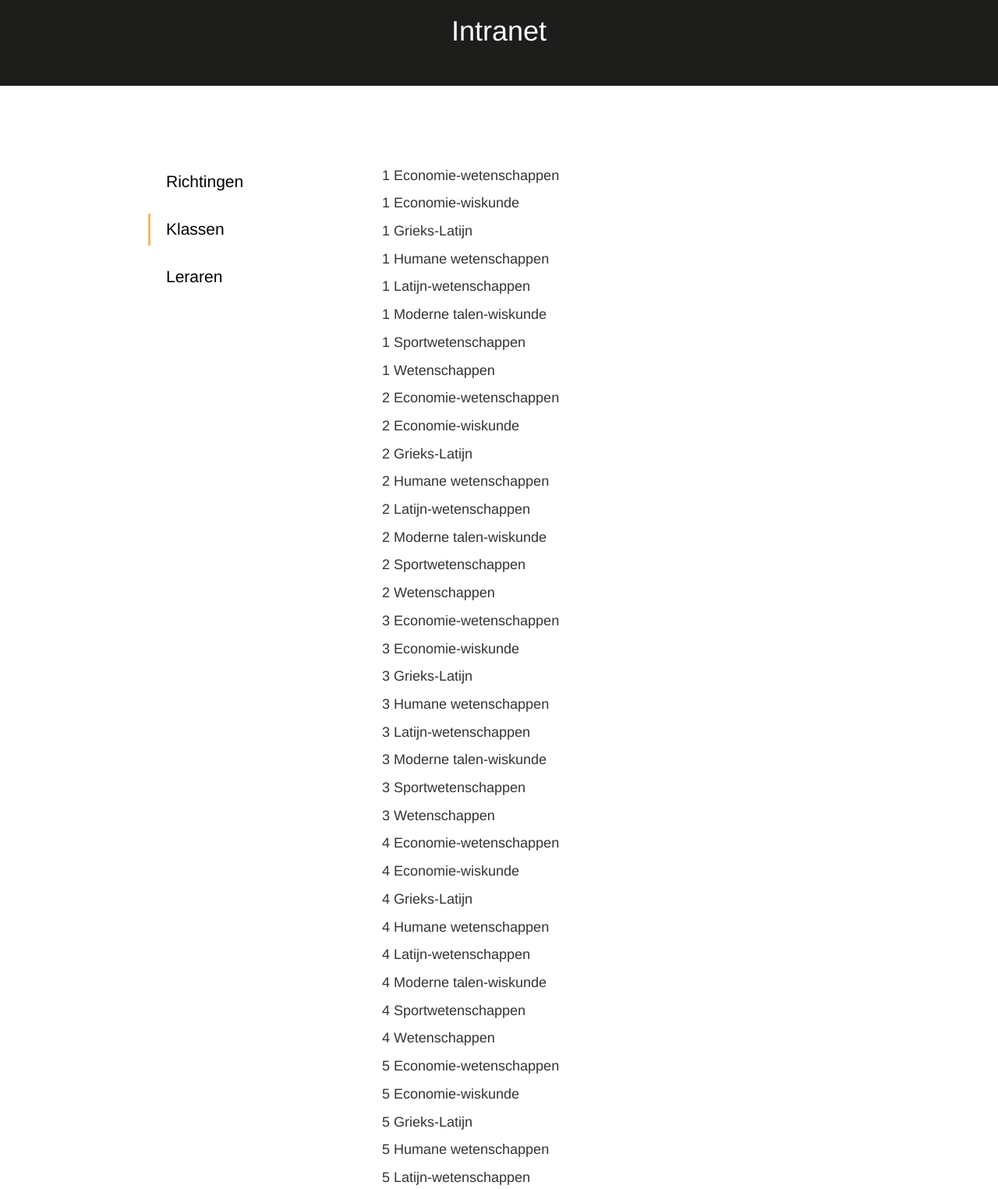
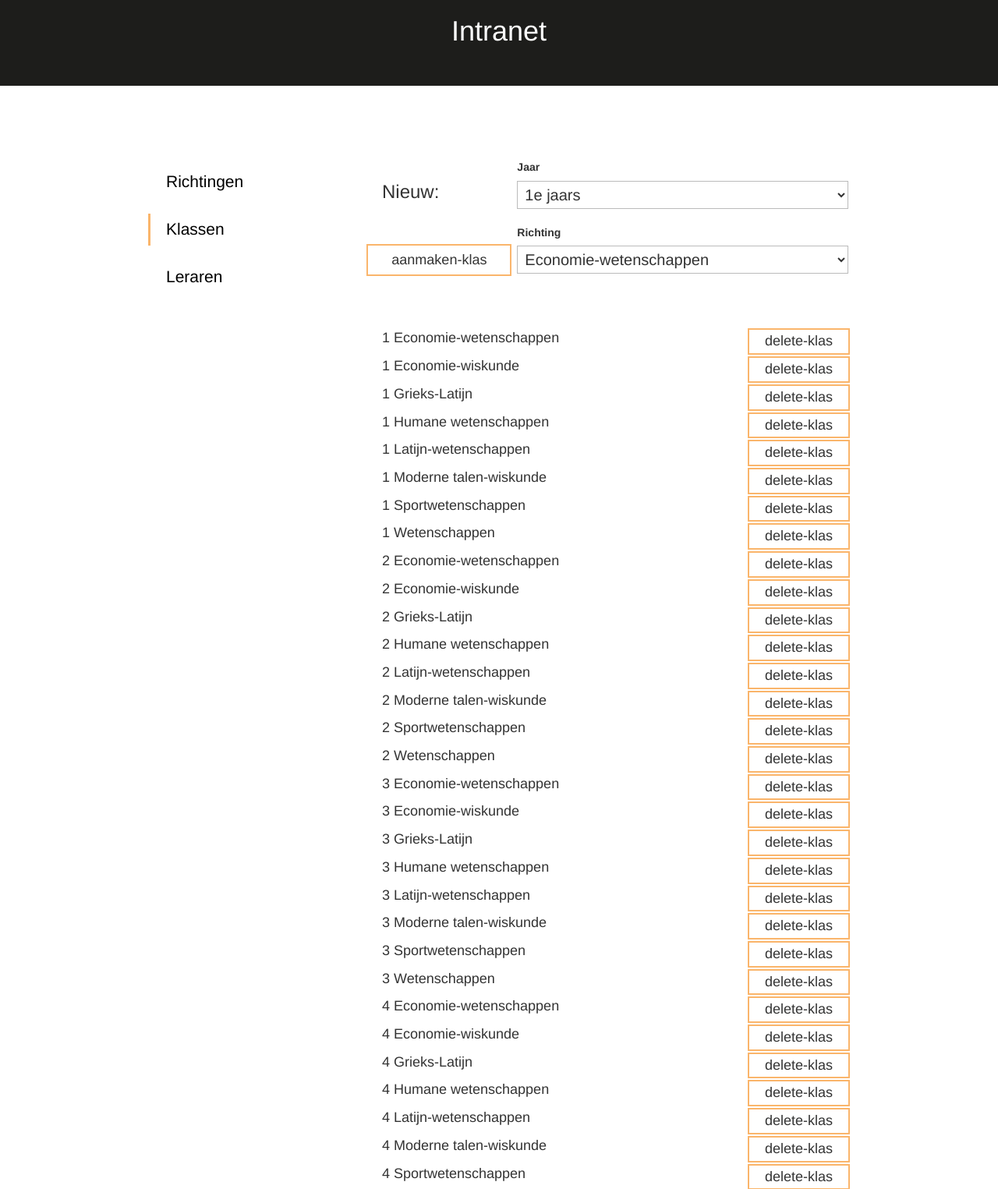
Before and after one commit to andrerobbe/python-site-school, a Flask app: page /intranet/Klassen in a window 1280 px wide. Shown: the part 112-1637 px from the top of the page at 78% size. Run offline with Flask 2, Linux system fonts and the light colour scheme; data comes from the database, SQL or seed files in the repository; both versions use the stored data as it was after the commit; some libraries are stand-ins or nearby versions.

Commit message:
dropdown klas create

```diff
--- a/project/forms.py
+++ b/project/forms.py
@@ -1,5 +1,5 @@
 from project import app
-from wtforms import Form, StringField, TextAreaField, IntegerField, validators
+from wtforms import Form, StringField, TextAreaField, IntegerField, validators, SelectField
 
 class MyForm(Form):
 	naam = StringField('Naam', [validators.Length(min=3, max=35), validators.required()])
@@ -11,3 +11,7 @@ class MyForm(Form):
 
 	#CREATE RICHTING
 	description = TextAreaField('Beschrijving', [validators.Length(min=20, max=500), validators.required()])
+
+	#CREATE KLAS
+	jaar = SelectField(u'Jaar', choices=[('1', '1e jaars'), ('2', '2e jaars'), ('3', '3e jaars'), ('3', '3e jaars'), ('4', '4e jaars'), ('5', '5e jaars'), ('6', '6e jaars')])
+	richting = SelectField(u'Richting', choices=[], coerce=int)
--- a/project/static/style.css
+++ b/project/static/style.css
@@ -366,7 +366,7 @@ footer a:hover {
 #intranet .new{
 	margin-bottom: 50px;
 	float: left;
-	width: 425px;
+	width: 475px;
 	padding-left: 50px;
 }
 #intranet .new dt{
@@ -375,16 +375,7 @@ footer a:hover {
 #intranet .new dt:first-child{
 	margin-top: 0;
 }
-#intranet .new dd textarea{
-	max-width: 425px;
-	min-width: 425px;
-	min-height: 40px;
-	height: 40px;
-}
-#intranet .new dd input{
-	width: 425px;
-}
-#intranet .new p input, #intranet .new dd input, #intranet .new dd textarea{
+#intranet .new p input, #intranet .new dd input, #intranet .new dd textarea, #intranet .new dd select{
 	/* DEFAULT STYLING RESET */
 	background: none !important;
 	color: inherit;
@@ -392,6 +383,21 @@ footer a:hover {
 	padding: 0;
 	font: inherit;
 	outline: inherit !important;
+}
+#intranet .new dd textarea{
+	max-width: 425px;
+	min-width: 425px;
+	min-height: 40px;
+	height: 40px;
+}
+#intranet .new dd input, #intranet .new dd select{
+	width: 100%;
+}
+#intranet .new dd input, #intranet .new dd textarea, #intranet .new dd select{
+	border: 1px solid #bbb;
+	padding: 2px 5px;
+	font-size: 20px;
+	transition: 0.15s all;
 }
 #intranet .new p input{ /* SEND BUTTON */
 	border: 2px solid #FAB56B;
@@ -407,12 +413,6 @@ footer a:hover {
 #intranet .delete p input:hover{
 	background-color: #FEE0C1 !important;
 }
-#intranet .new dd input, #intranet .new dd textarea{
-	border: 1px solid #bbb;
-	padding: 2px 5px;
-	font-size: 20px;
-	transition: 0.15s all;
-}
 #intranet .new dd input:focus, #intranet .new dd textarea:focus{
 	border-color: #FAB56B;
 }
@@ -424,7 +424,8 @@ footer a:hover {
 /*
 ###################
 # DELETE RICHTING #
-################### */
+###################
+*/
 .delete {
 	float: right;
 	position: relative;
@@ -449,6 +450,20 @@ footer a:hover {
 }
 
 
+/*
+###################
+# CREATE KLASSEN ##
+###################
+*/
+
+
+
+#intranet .new dd select{
+	padding: 5px 5px;
+}
+
+
+
 /* ############## KLASSEN  ############### */
 
 
--- a/project/templates/intranet.html
+++ b/project/templates/intranet.html
@@ -17,22 +17,21 @@
 		</div>
 		<div>
 			{% if option == 'Richtingen' %}
-			<ul class="study cfx">
 			<h4>Nieuw:</h4>
 			<form method="post" action="{{ url_for('intranet') }}" class="new">
-					<p><input type="submit" name='button' value="Aanmaken">
+				<p><input type="submit" name='button' value="aanmaken-richting">
 				{% from "_macros.html" import render_field %}
 				<dl>
 					{{ render_field(form.naam) }}
 					{{ render_field(form.description) }}
 				</dl>
 			</form>
-
+			<ul class="study cfx">
 				{% for richting in aanbodArray %}
 					<li>
 						<div>
 							<form method="post" action="{{ url_for('intranet') }}" class="delete">
-								<p><input type="submit" name='button' value="Delete" class="deletebtn"></p>
+								<p><input type="submit" name='button' value="delete-richting" class="deletebtn"></p>
 								<input name="delete-id" value="{% for info in richting %}{% if loop.index == 1 %}{{ info }}{% endif %}{% endfor %}" type="hidden">
 								<!-- https://stackoverflow.com/questions/32022568/get-value-of-a-form-id-python-flask -->
 							</form>
@@ -44,8 +43,22 @@
 			</ul>
 
 			{% elif option == 'Klassen'%}
+			<h4>Nieuw:</h4>
+			<form method="post" action="{{ url_for('intranet') }}" class="new">
+				<p><input type="submit" name='button' value="aanmaken-klas">
+				{% from "_macros.html" import render_field %}
+				<dl>
+					{{ render_field(form.jaar) }}
+					{{ render_field(form.richting) }}
+				</dl>
+			</form>
 			<ul class="klassen">
 				{% for klas in klasArray %}
+				<form method="post" action="{{ url_for('intranet') }}" class="delete">
+					<p><input type="submit" name='button' value="delete-klas" class="deletebtn"></p>
+					<input name="delete-id" value="{% for info in klas %}{% if loop.index == 1 %}{{ info }}{% endif %}{% endfor %}" type="hidden">
+					<!-- https://stackoverflow.com/questions/32022568/get-value-of-a-form-id-python-flask -->
+				</form>
 				<li><p>{% for info in klas %}{% if loop.index == 1 %}{{ info }}{% endif %}{% endfor %} {% for info in klas %}{% if loop.index == 2 %}{{ info }}{% endif %}{% endfor %}</p></li>
 				{% endfor %}
 			</ul>
--- a/project/views.py
+++ b/project/views.py
@@ -66,36 +66,57 @@ def intranet(option='Richtingen'):
 	aanbodArray = get_aanbod()
 	klasArray = get_klassen()
 
+	form = MyForm(request.form)
+	if option == "Klassen":
+		richtingArray = get_richting_id()
+		form.richting.choices = richtingArray
+
 	try:
-		form = MyForm(request.form)
 		if request.method == 'POST':
 			whichForm = request.form.get('button')
-
 			to_do = ""
 			note = ""
 			form.value = []
+			url = ""
 
-			if whichForm == 'Aanmaken':
+			if whichForm == 'aanmaken-richting':
 				#if form.validate():
 				form.value =	[request.form.get('naam'),
 								request.form.get('description')]
 				to_do = "INSERT INTO richtingen (name,description) VALUES (?, ?)"
 				note = "Richting aangemaakt!"
+				url = "/Richtingen"
 
-			if whichForm == 'Delete':
+			elif whichForm == 'delete-richting':
 				form.value = [request.form.get('delete-id')]
 				to_do = "DELETE FROM richtingen WHERE richting_id = ?"
 				note = "Richting gedelete!"
+				url = "/Richtingen"
 
-			if whichForm == 'Update':
-				print "update"
+			elif whichForm == 'update-richting':
+
+				url = "/Richtingen"
 				return
+
+			elif whichForm == 'aanmaken-klas':
+				#if form.validate():
+				form.value =	[request.form.get('jaar'),
+								request.form.get('richting')]
+				to_do = "INSERT INTO klassen (jaar,richting_id) VALUES (?, ?)"
+				note = "Klas aangemaakt!"
+				url = "/Klassen"
+
+			elif whichForm == 'delete-klas':
+				form.value = [request.form.get('delete-id')]
+				to_do = "DELETE FROM richtingen WHERE richting_id = ?"
+				note = "Richting gedelete!"
+				url = "/Klassen"
 
 			db = get_db()
 			db.execute(to_do, (form.value));
 			db.commit()
 			flash(note)
-			return redirect(url_for('intranet'))
+			return redirect(url_for('intranet') + url)
 	except KeyError:
 		return 'error'
 
@@ -196,6 +217,14 @@ def get_klassen():
 		klasArray.append( row )
 	return klasArray
 
+def get_richting_id():
+	db = get_db()
+	aanbod = db.execute('SELECT richting_id, name FROM richtingen')
+	db.commit()
+	aanbodArray = []
+	for row in aanbod:
+		aanbodArray.append( row )
+	return aanbodArray
 
 
 
```
Also changed, not shown: school.db, 2 other files. Lines whose indentation alone changed are shown as unchanged.
